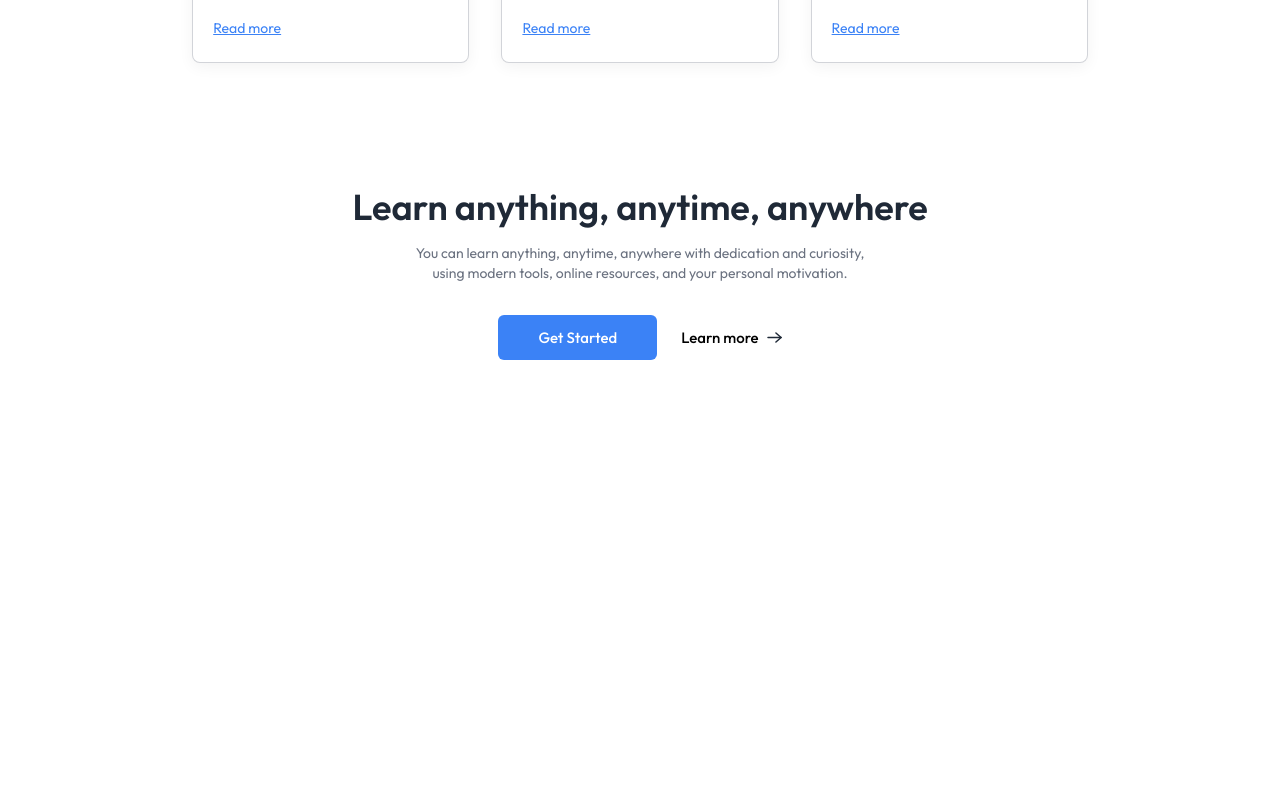
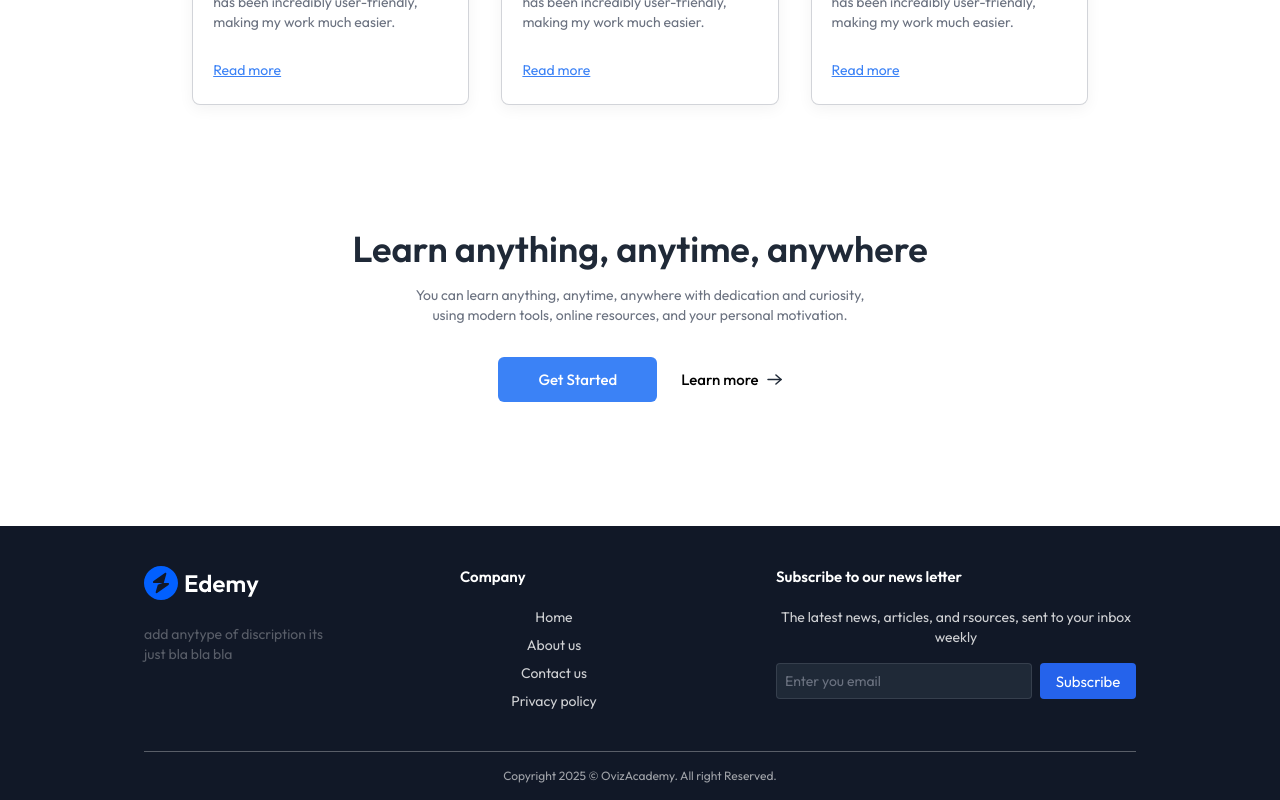
Before and after one commit to RektSharkyyy/LMS-web-APP-MERN, a React (Vite) app: page / in a window 1280 px wide. Shown: the part 2099-2899 px from the top of the page. Before the commit the page ends 2555 px from the top, so only its background shows below. Built offline with nearby package versions, Linux system fonts and the light colour scheme; no server answers.

Commit message:
add course details components and lecture count function

```diff
--- a/src/components/student/CourseCard.jsx
+++ b/src/components/student/CourseCard.jsx
@@ -15,7 +15,7 @@ const CourseCard = ({ course }) => {
       <img className="w-full" src={course.courseThumbnail} alt="" />
       <div className="p-3 text-left">
         <h3 className="text-base font-semibold">{course.courseTitle}</h3>
-        <p className="text-gray-500">{course.educator.name}</p>
+        <p className="text-gray-500">OvizAcademy</p>
         <div className="flex items-center space-x-2">
           <p>{calculateRating(course)}</p>
           <div className="flex">
--- a/src/components/student/Footer.jsx
+++ b/src/components/student/Footer.jsx
@@ -1,11 +1,64 @@
-import React from 'react'
+import React from "react";
+import { assets } from "../../assets/assets";
 
 const Footer = () => {
   return (
-    <div>
-        <h1>Footer</h1>
-    </div>
-  )
-}
+    <footer className="bg-gray-900 md:px-36 text-center w-full mt-10 ">
+      <div
+        className="flex flex-col md:flex-row items-start px-8
+        md:px-0 justify-center gap-10 md:gap-32 py-10 border-b border-white/30"
+      >
+        <div className="flex flex-col md:items-start items-center w-full">
+          <img src={assets.logo_dark} alt="logo" />
+          <p className="mt-6 text-center md:text-left text-sm text-white/30">
+            add anytype of discription its just bla bla bla
+          </p>
+        </div>
+        <div className="flex flex-col md:items-start items-center w-full">
+          <h2 className="font-semibold text-white mb-5">Company</h2>
+          <ul
+            className="flex md:flex-col w-full justify-between text-sm text-white/80
+            md:space-y-2"
+          >
+            <li>
+              <a href="#">Home</a>
+            </li>
+            <li>
+              <a href="#">About us</a>
+            </li>
+            <li>
+              <a href="#">Contact us</a>
+            </li>
+            <li>
+              <a href="#">Privacy policy</a>
+            </li>
+          </ul>
+        </div>
+        <div className="hidden md:flex flex-col items-start w-full">
+          <h2 className="font-semibold text-white mb-5">
+            Subscribe to our news letter
+          </h2>
+          <p className="text-sm text-white/80">
+            The latest news, articles, and rsources, sent to your inbox weekly
+          </p>
+          <div className="flex flex-center gap-2 pt-4">
+            <input
+              type="email"
+              placeholder="Enter you email"
+              className="border border-gray-500/30 bg-gray-800 text-gray-500 placeholder-gray-500
+            outline-none w-64 h-9 rounded px-2 text-sm"
+            />
+            <button className="bg-blue-600 w-24 h-9 text-white rounded">
+              Subscribe
+            </button>
+          </div>
+        </div>
+      </div>
+      <p className="py-4 text-center text-xs text-white/60">
+        Copyright 2025 © OvizAcademy. All right Reserved.
+      </p>
+    </footer>
+  );
+};
 
-export default Footer
+export default Footer;
--- a/src/context/AppContext.jsx
+++ b/src/context/AppContext.jsx
@@ -1,6 +1,7 @@
 import { createContext, useEffect, useState } from "react";
 import { dummyCourses } from "../assets/assets";
 import { useNavigate } from "react-router-dom";
+import humanizeDuration from "humanize-duration";
 
 export const AppContext = createContext();
 
@@ -28,6 +29,32 @@ export const AppContextProvider = (props) => {
     return totalRating / course.courseRatings.length;
   };
 
+  //function to calculate course chapter time
+  const calculateChapterTime = (chapter) => {
+    let time = 0;
+    chapter.chapterContent.map((lecture) => (time += lecture.lectureDuration));
+    return humanizeDuration(time * 60 * 1000, { units: ["h", "m"] });
+  };
+
+  //function to calculate course duration
+  const calculateCourseDuration = (Course) => {
+    let time = 0;
+    course.courseContent.map((chapter) =>
+      chapter.chapterContent.map((lecture) => (time = +lecture.lectureDuration))
+    );
+    return humanizeDuration(time * 60 * 1000, { units: ["h", "m"] });
+  };
+
+  //function calculate to No of lectures in the course
+  const calculateNoOfLectures = (course) => {
+    let totalLectures = 0;
+    course.courseContent.forEach((chapter) => {
+      if (Array.isArray(chapter.chapterContent)) {
+        totalLectures += chapter.chapterContent.length;
+      }
+    });
+  };
+
   useEffect(() => {
     fetchAllCourses();
   }, []);
@@ -38,7 +65,10 @@ export const AppContextProvider = (props) => {
     navigate,
     calculateRating,
     isEducator,
-    setIsEducator
+    setIsEducator,
+    calculateNoOfLectures,
+    calculateCourseDuration,
+    calculateChapterTime,
   };
 
   return (
--- a/src/pages/student/CourseDetails.jsx
+++ b/src/pages/student/CourseDetails.jsx
@@ -1,11 +1,106 @@
-import React from 'react'
+import React, { useContext, useEffect } from "react";
+import { useState } from "react";
+import { useParams } from "react-router-dom";
+import { AppContext } from "../../context/AppContext";
+import Loading from "../../components/student/Loading";
+import { assets } from "../../assets/assets";
 
 const CourseDetails = () => {
-  return (
-    <div>
-        <h1>Course Details Page</h1>
-    </div>
-  )
-}
+  const { id } = useParams();
+  const [courseData, setCourseData] = useState(null);
+  const {
+    allCourses,
+    calculateRating,
+    calculateNoOfLectures,
+    calculateCourseDuration,
+    calculateChapterTime,
+  } = useContext(AppContext);
 
-export default CourseDetails
+  const fetchData = async () => {
+    const findCourse = allCourses.find((course) => course._id === id);
+    setCourseData(findCourse);
+  };
+
+  useEffect(() => {
+    fetchData();
+  });
+
+  return courseData ? (
+    <>
+      <div>
+        <div
+          className="flex md:flex-row flex-col-reverse gap-10 relative items-start
+  justify-between md:px-36 px-8 md:pt-30 pt-20 text-left"
+        >
+          <div
+            className="absolute top-0 left-0 w-full h-section-height -z-1 bg-gradient-to-b
+    from-cyan-100/70"
+          ></div>
+
+          {/* left column */}
+          <p className="text-gray-500">{courseData.courseRatings.length}</p>
+        </div>
+        <div className="max-w-xl z-10 text-gray-500">
+          <h1
+            className="md:text-course-details-heading-large text-course-details-heading-small font-semibold
+            text-gray-800"
+          >
+            {courseData.courseTitle}
+          </h1>
+          <p
+            className="pt-4 md:text-base text-sm"
+            dangerouslySetInnerHTML={{
+              __html: courseData.courseDescription.slice(0, 200),
+            }}
+          ></p>
+
+          {/* review and rating */}
+          <div className="flex items-center space-x-2 pt-3 pb-1 text-sm">
+            <p>{calculateRating(courseData)}</p>
+            <div className="flex">
+              {[...Array(5)].map((_, i) => (
+                <img
+                  key={i}
+                  src={
+                    i < Math.floor(calculateRating(courseData))
+                      ? assets.star
+                      : assets.star_blank
+                  }
+                  alt=""
+                  className="w-3 h-3.5"
+                />
+              ))}
+            </div>
+            <p className="text-blue-600">
+              {courseData.courseRatings.length}
+              {courseData.courseRatings.length > 1 ? " ratings" : " rating"}
+            </p>
+            <p>
+              {courseData.enrolledStudents.length}{" "}
+              {courseData.enrolledStudents.length > 1
+                ? " stuednts"
+                : " student"}
+            </p>
+          </div>
+
+          <p className="text-sm">
+            Course by{" "}
+            <span className="text-blue-600 underline">OvizAcademy</span>
+          </p>
+
+          <div className="pt-8 text-gray-800">
+            <h2 className="text-xl font-semibold">Course Structure</h2>
+          </div>
+        </div>
+
+        {/* right column */}
+        <div></div>
+      </div>
+      ;
+    </>
+  ) : (
+    <Loading />
+  );
+};
+
+export default CourseDetails;
--- a/src/pages/student/CoursesList.jsx
+++ b/src/pages/student/CoursesList.jsx
@@ -1,11 +1,74 @@
-import React from 'react'
+import React, { useContext, useEffect, useState } from "react";
+import { AppContext } from "../../context/AppContext";
+import SearchBar from "../../components/student/SearchBar";
+import { useParams } from "react-router-dom";
+import CourseCard from "../../components/student/CourseCard";
+import { assets } from "../../assets/assets";
+import Footer from "../../components/student/Footer";
 
 const CoursesList = () => {
+  const { navigate, allCourses } = useContext(AppContext);
+  const { input } = useParams();
+  const [filteredCourse, setFilteredCourse] = useState([]);
+
+  useEffect(() => {
+    if (allCourses && allCourses.length > 0) {
+      const tempCourses = allCourses.slice();
+      input
+        ? setFilteredCourse(
+            tempCourses.filter((item) =>
+              item.courseTitle.toLowerCase().includes(input.toLowerCase())
+            )
+          )
+        : setFilteredCourse(tempCourses);
+    }
+  }, [allCourses, input]);
+
   return (
-    <div>
-        <h1>Courses List page</h1>
-    </div>
-  )
-}
+    <>
+      <div className="relative md:px-36 px-8 pt-20 text-left">
+        <div className="flex md:flex-row flex-col gap-6 items-start justify-between w-full">
+          <div>
+            <h1 className="text-4xl font-semibold text-gray-800">
+              Course List
+            </h1>
+            <p className="text-gray-500">
+              <span
+                className="text-blue-600 cursor-pointer"
+                onClick={() => navigate("/")}
+              >
+                Home
+              </span>{" "}
+              / <span>Course List</span>
+            </p>
+          </div>
+          <SearchBar data={input} />
+        </div>
 
-export default CoursesList
+        {input && (
+          <div className="inline-flex items-center gap-4 px-4 py-2 border mb-8 text-gray-600">
+            <p>{input}</p>
+            <img
+              src={assets.cross_icon}
+              alt=""
+              className="cursor-pointer"
+              onClick={() => navigate("/course-list")}
+            />
+          </div>
+        )}
+
+        <div
+          className="grid grid-cols-1 sm:grid-cols-2 md:grid-cols-3 lg:grid-cols-4
+        my-16 gap-3 px-2 md:p-0"
+        >
+          {filteredCourse.map((course, index) => (
+            <CourseCard key={index} course={course} />
+          ))}
+        </div>
+      </div>
+      <Footer />
+    </>
+  );
+};
+
+export default CoursesList;
--- a/src/pages/student/Home.jsx
+++ b/src/pages/student/Home.jsx
@@ -4,6 +4,7 @@ import Companies from "../../components/student/Companies";
 import CoursesSection from "../../components/student/CoursesSection";
 import TestimonialSection from "../../components/student/TestimonialSection";
 import CallToAction from "../../components/student/CallToAction";
+import Footer from "../../components/student/Footer";
 
 const Home = () => {
   return (
@@ -13,6 +14,7 @@ const Home = () => {
       <CoursesSection/>
       <TestimonialSection/>
       <CallToAction/>
+      <Footer/>
     </div>
   );
 };
--- a/tailwind.config.js
+++ b/tailwind.config.js
@@ -11,7 +11,10 @@ export default {
         default: ["15px", "21px"],
       },
       gridTemplateColumns: {
-        'auto': "repeat(auto-fit, minmax(200px, 1fr))",
+        auto: "repeat(auto-fit, minmax(200px, 1fr))",
+      },
+      spacing: {
+        "section-height": "500px",
       },
     },
   },
```
